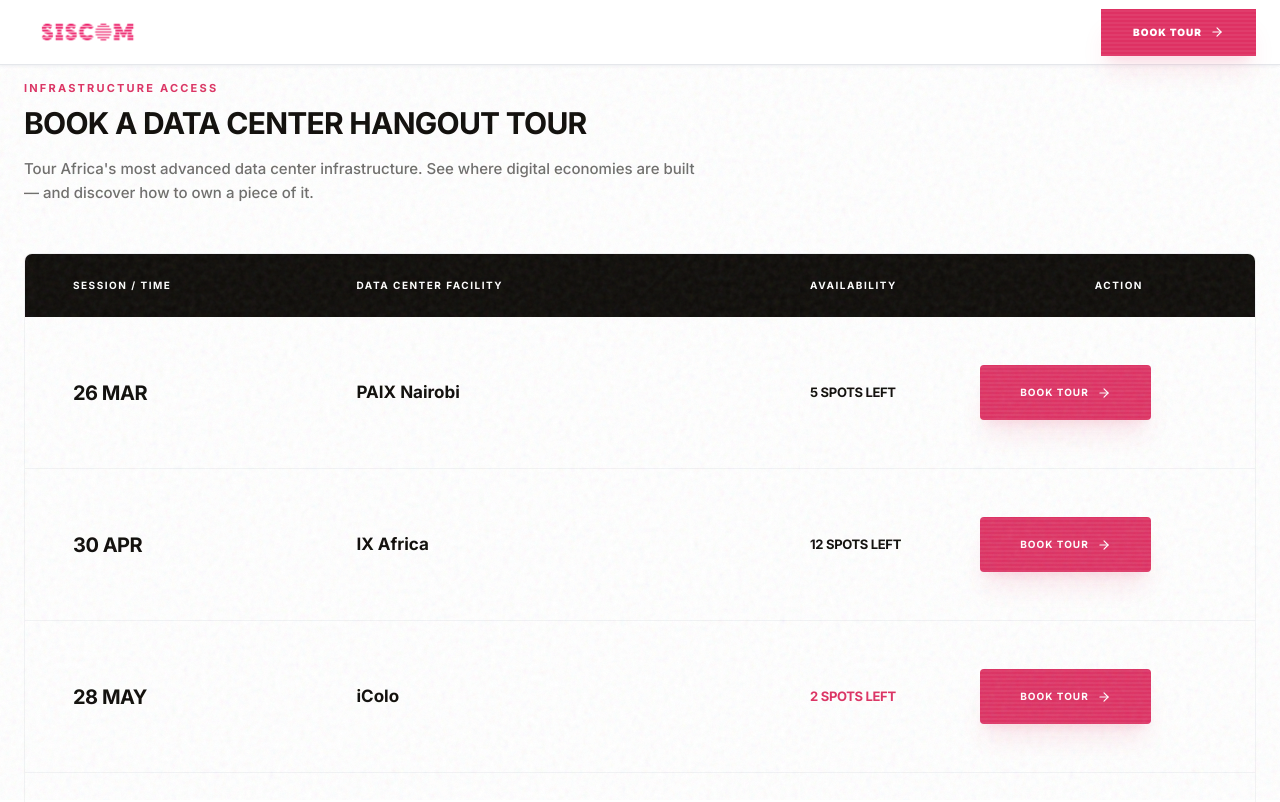
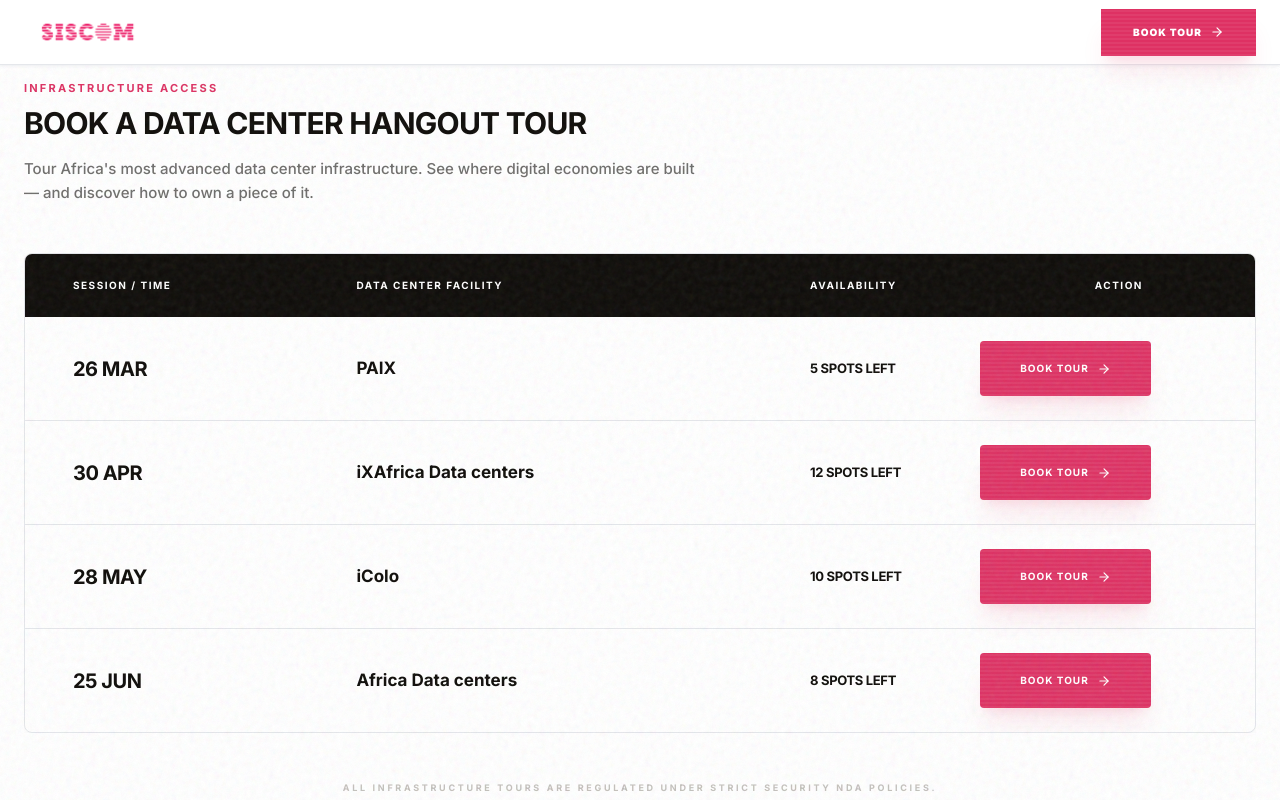
Before and after one commit to CodeWithFin/siscom-tour, a Next.js app: page / in a window 1280 px wide. Shown: the top 802 px of the page. Built offline with nearby package versions, Linux system fonts and the light colour scheme.

Commit message:
Updates tour facility names and refines table border colors and row padding.

```diff
--- a/src/components/TourCards.jsx
+++ b/src/components/TourCards.jsx
@@ -10,7 +10,7 @@
         month: 'MAR',
         year: '2026',
         time: '9:00 AM',
-        facility: 'PAIX Nairobi',
+        facility: 'PAIX',
         duration: '3 HOURS',
         availability: '5 SPOTS LEFT',
         isLimited: false
@@ -21,7 +21,7 @@
         month: 'APR',
         year: '2026',
         time: '10:00 AM',
-        facility: 'IX Africa',
+        facility: 'iXAfrica Data centers',
         duration: '3.5 HOURS',
         availability: '12 SPOTS LEFT',
         isLimited: false
@@ -34,8 +34,8 @@
         time: '9:00 AM',
         facility: 'iColo',
         duration: '2.5 HOURS',
-        availability: '2 SPOTS LEFT',
-        isLimited: true
+        availability: '10 SPOTS LEFT',
+        isLimited: false
     },
     {
         id: '04',
@@ -43,7 +43,7 @@
         month: 'JUN',
         year: '2026',
         time: '2:00 PM',
-        facility: 'ADC',
+        facility: 'Africa Data centers',
         duration: '2 HOURS',
         availability: '8 SPOTS LEFT',
         isLimited: false
@@ -79,7 +79,7 @@
 
                 {/* Desktop Table View (Hidden on mobile) */}
                 <div className="hidden lg:block overflow-x-auto overflow-y-hidden">
-                    <div className="min-w-[1200px] border border-gray-100 rounded-lg overflow-hidden shadow-[0_8px_30px_rgb(0,0,0,0.04)] bg-white">
+                    <div className="min-w-[1200px] border border-gray-200 rounded-lg overflow-hidden shadow-[0_8px_30px_rgb(0,0,0,0.04)] bg-white">
                         {/* Table Header */}
                         <div className="bg-ink text-white flex items-center px-12 py-6 text-[10px] font-bold uppercase tracking-[0.15em]">
                             <div className="w-[25%]">Session / Time</div>
@@ -89,14 +89,14 @@
                         </div>
 
                         {/* Table Body */}
-                        <div className="divide-y divide-gray-100">
+                        <div className="divide-y divide-gray-200">
                             {tours.map((tour, i) => (
                                 <motion.div
                                     key={tour.id}
                                     initial={{ opacity: 0, y: 15 }}
                                     animate={{ opacity: 1, y: 0 }}
                                     transition={{ delay: i * 0.1, duration: 0.5 }}
-                                    className="flex items-center px-12 py-12 hover:bg-gray-50/50 transition-all duration-300 group"
+                                    className="flex items-center px-12 py-6 hover:bg-gray-50/50 transition-all duration-300 group"
                                 >
                                     {/* Column 1: Date/Time */}
                                     <div className="w-[25%]">
@@ -144,7 +144,7 @@
                             whileInView={{ opacity: 1, y: 0 }}
                             viewport={{ once: true }}
                             transition={{ delay: i * 0.1 }}
-                            className="bg-white border border-gray-100 rounded-xl overflow-hidden shadow-sm hover:shadow-md transition-all duration-300"
+                            className="bg-white border border-gray-200 rounded-xl overflow-hidden shadow-sm hover:shadow-md transition-all duration-300"
                         >
                             <div className="p-6">
                                 {/* Mobile Header: Date & Status */}
```
